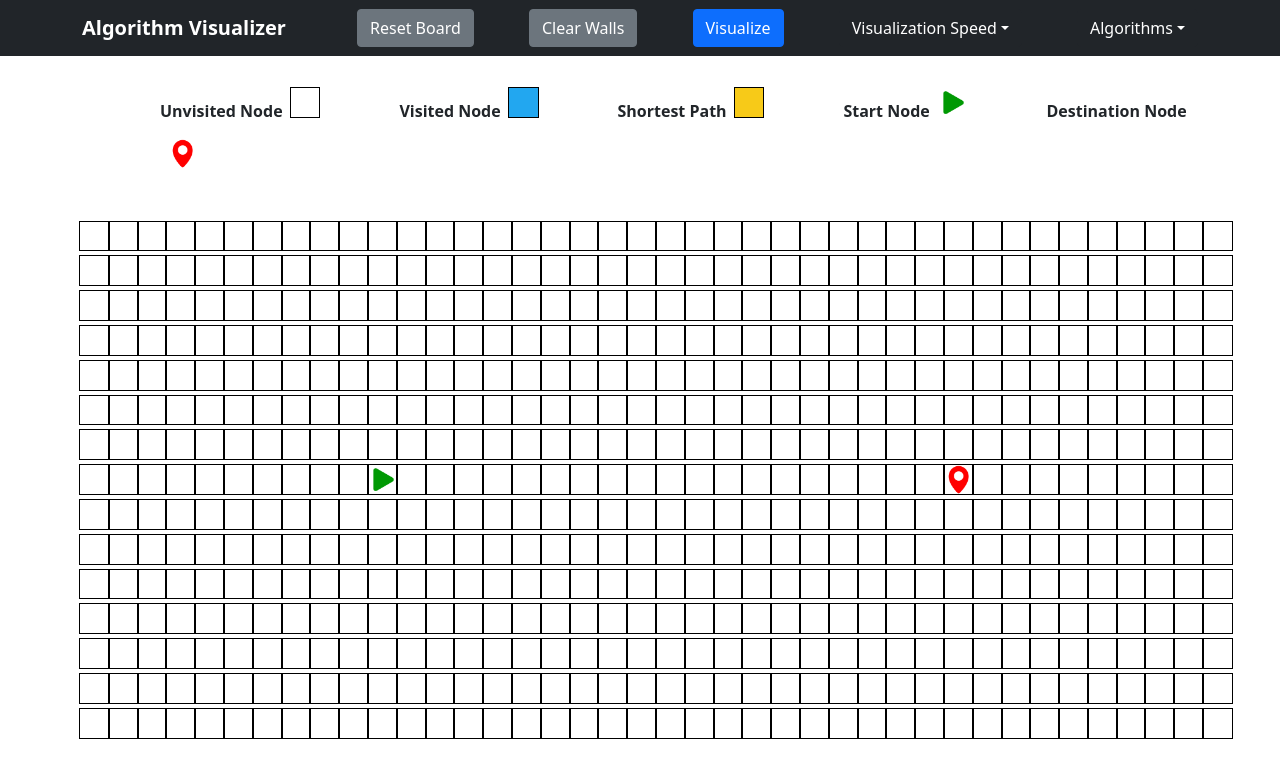
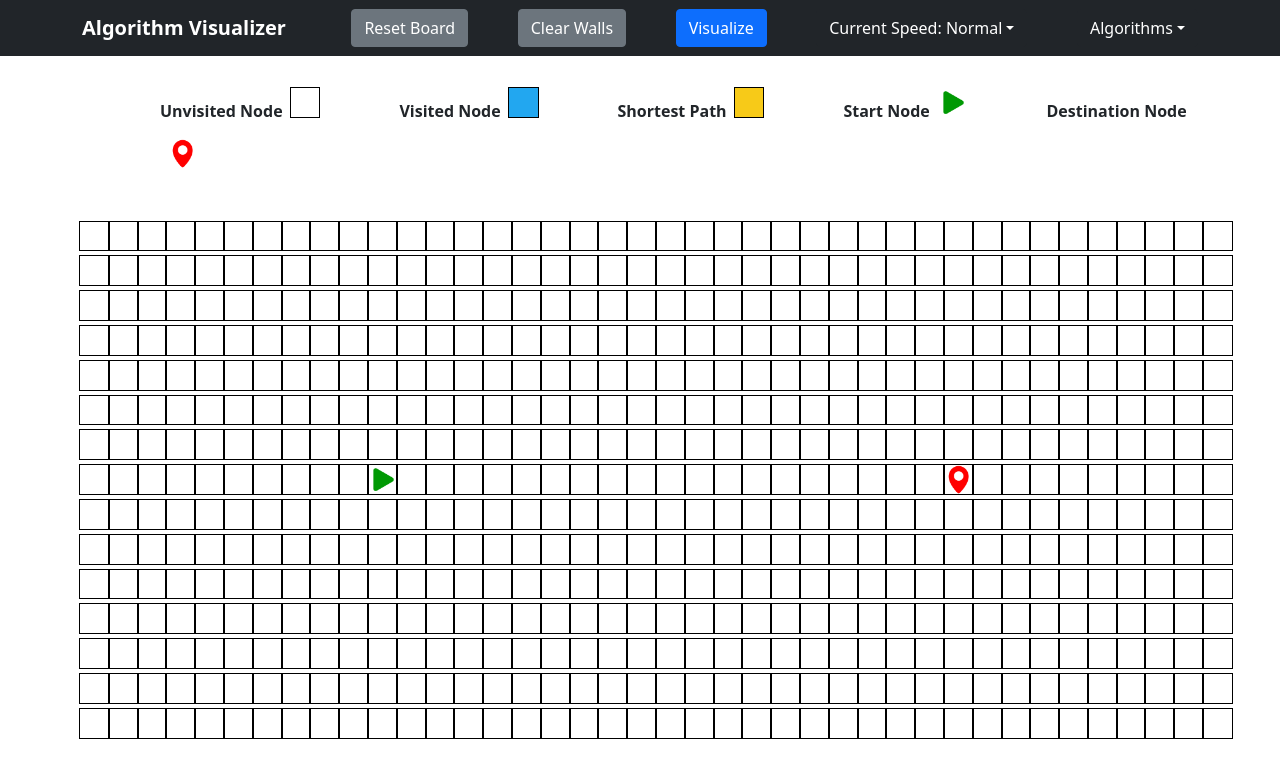
Before and after one commit to ZimmAgu/Algorithm-Visualizer, a React (Create React App) app: page / in a window 1280 px wide. Shown: the top 778 px of the page. Built offline with nearby package versions, Linux system fonts and the light colour scheme.

Commit message:
User is now informed of current speed in Navbar

```diff
--- a/src/WebPresentation/NavigationBar.js
+++ b/src/WebPresentation/NavigationBar.js
@@ -18,74 +18,82 @@ import { getAllNodes } from '../Grid/gridFunctions.js';
 function NavigationBar (props) {
     const [currentAlgorithm, setCurrentAlgorithm] = useState(null);
     const [navButtonText, setNavButtonText] = useState('Visualize');
-    const [visualizationSpeed, setVisualizationSpeed] = useState(50)
+    const [visualizationSpeed, setVisualizationSpeed] = useState(50);
+    const [visualizationSpeedText, setVisualizationSpeedText] = useState('Normal')
 
 
     function handleVisualizeButton () {
         if (props.algorithmInProgress !== true) {
             if (currentAlgorithm == null) {
-                setNavButtonText('Choose an Algorithm')
+                setNavButtonText('Choose an Algorithm');
             }
 
             if (currentAlgorithm === 'dijkstra') {
-                clearVisitations(props)
-                runCurrentAlgorithm(props, dijkstra)
+                clearVisitations(props);
+                runCurrentAlgorithm(props, dijkstra);
             }
 
 
             if (currentAlgorithm === 'DFS') {
-                clearVisitations(props)
-                runCurrentAlgorithm(props, depthFirstSearch)
+                clearVisitations(props);
+                runCurrentAlgorithm(props, depthFirstSearch);
             }
 
 
             if (currentAlgorithm === 'BFS') {
-                clearVisitations(props)
-                runCurrentAlgorithm(props, breadthFirstSearch)
+                clearVisitations(props);
+                runCurrentAlgorithm(props, breadthFirstSearch);
             }
         }
     }
 
     function handleWallClearing () { // Sets wall object for wall nodes to false and removes wall CSS
-        clearWalls(props)
+        clearWalls(props);
     }
 
 
     function handleBoardReset () { // Resets the board back to it's initial state
-
-        resetBoard(props, setCurrentAlgorithm, setNavButtonText)
-
+        resetBoard(props, setCurrentAlgorithm, setNavButtonText);
     }
 
 
 
     function handleDijkstraDropdown () {
-        setCurrentAlgorithm('dijkstra')
-        setNavButtonText('Visualize Dijkstras Algorithm')
+        setCurrentAlgorithm('dijkstra');
+        setNavButtonText('Visualize Dijkstras Algorithm');
     }
 
 
     function handleDFSDropdown () {
-        setCurrentAlgorithm('DFS')
-        setNavButtonText('Visualize Depth First Search Algorithm')
+        setCurrentAlgorithm('DFS');
+        setNavButtonText('Visualize Depth First Search Algorithm');
     }
 
     function handleBFSDropdown () {
-        setCurrentAlgorithm('BFS')
-        setNavButtonText('Visualize Breadth First Search Algorithm')
+        setCurrentAlgorithm('BFS');
+        setNavButtonText('Visualize Breadth First Search Algorithm');
     }
 
 
     function handleSlowSpeedDropDown () {
-        setVisualizationSpeed(75)
+        if (props.algorithmInProgress !== true) {
+            setVisualizationSpeed(75);
+            setVisualizationSpeedText("Slow")
+        }
     }
 
     function handleNormalSpeedDropDown () {
-        setVisualizationSpeed(50)
+        if (props.algorithmInProgress !== true) {
+            setVisualizationSpeed(50);
+            setVisualizationSpeedText("Normal")
+        }
     }
 
     function handleFastSpeedDropDown () {
-        setVisualizationSpeed(25)
+        if (props.algorithmInProgress !== true) {
+            setVisualizationSpeed(25);
+            setVisualizationSpeedText("Fast")
+        }
     }
 
     return (
@@ -107,7 +115,7 @@ function NavigationBar (props) {
 
                     <Dropdown>
                         <Dropdown.Toggle variant="dark" id="dropdown-basic">
-                            Visualization Speed
+                            Current Speed: {visualizationSpeedText}
                         </Dropdown.Toggle>
 
                         <Dropdown.Menu>
```
